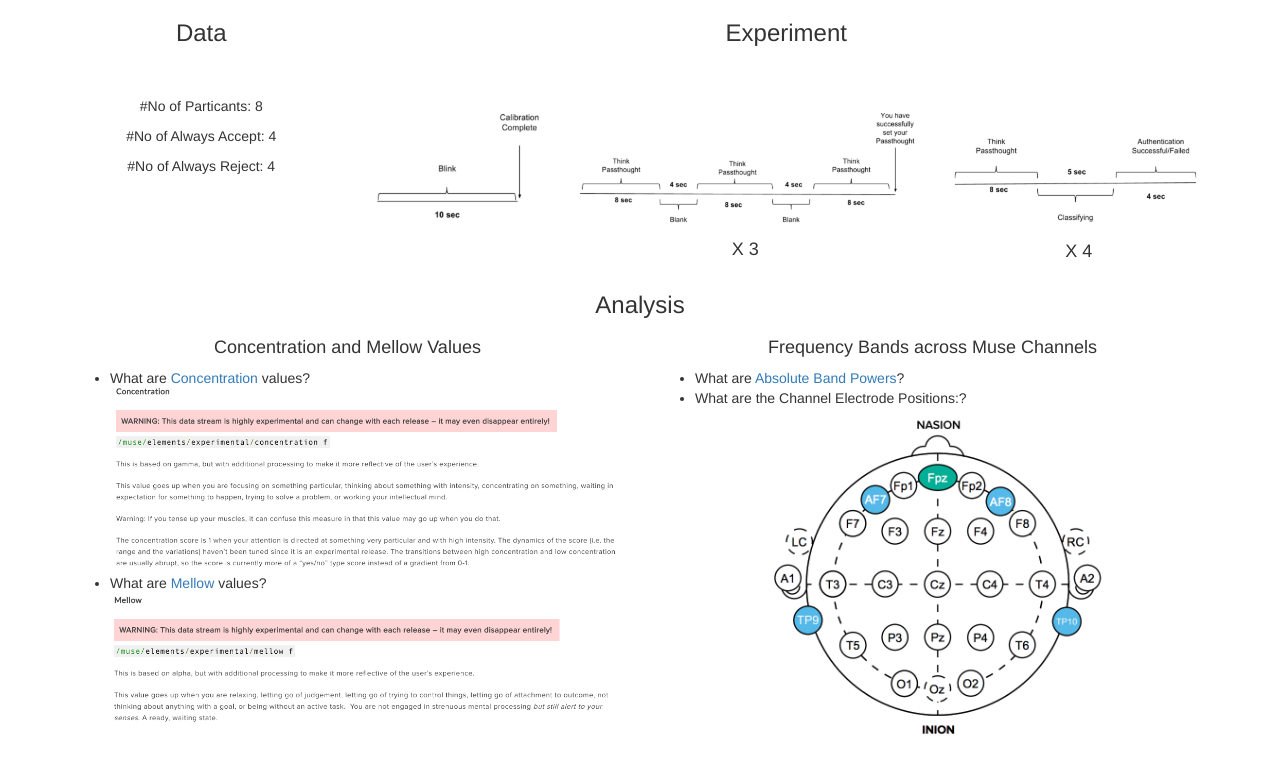
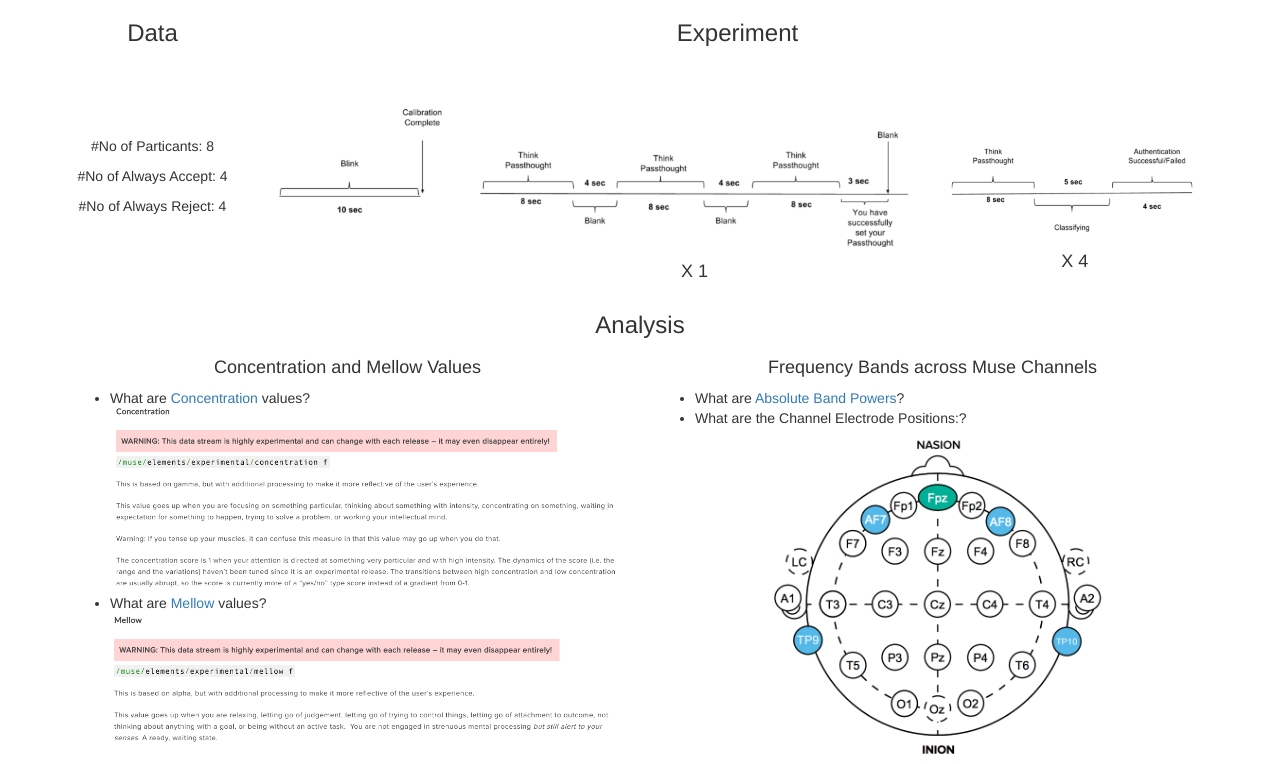
Before and after one commit to shresh02/mrt, a Django app: a page that uses experiments/templates/dashboard.html in a window 1280 px wide. Shown: the top 764 px of the page. Run offline with Django 3.2, Linux system fonts and the light colour scheme; some libraries are stand-ins or nearby versions.

```diff
--- a/experiments/templates/dashboard.html
+++ b/experiments/templates/dashboard.html
@@ -10,20 +10,20 @@
 <section>
 <div class="container text-center">
 	<div class="row">
-		<div class="col-md-3"><h3>Data</h3></div>
-		<div class="col-md-9"><h3>Experiment</h3></div>
+		<div class="col-md-2"><h3>Data</h3></div>
+		<div class="col-md-10"><h3>Experiment</h3></div>
 	</div>
 	<div id="experiment" class="row">
-		<div id="data" class="col-md-3">
+		<div id="data" class="col-md-2">
 			<br></br>
-
+			<br></br>
 			<p>#No of Particants: 8 </p>
 			<p>#No of Always Accept: 4</p>
 			<p>#No of Always Reject: 4</p>
 		</div>
-		<div class="col-md-3" style="margin-top:40px;width:18%;"><img src="/static/mrt/assets/images/calibrate.png"></div>
-		<div class="col-md-3" style="margin-top:50px;width:32%;"><img src="/static/mrt/assets/images/passthought.png"><h4>X 3</h4></div>
-		<div class="col-md-3" style="margin-top:70px;width:25%;"><img src="/static/mrt/assets/images/auth.png"><h4>X 4</h4></div>
+		<div class="col-md-3" style="margin-top:35px;width:18%;"><img src="/static/mrt/assets/images/calibrate.png"></div>
+		<div class="col-md-4" style="margin-top:70px;width:40%;"><img src="/static/mrt/assets/images/passthought.png"><h4>X 1</h4></div>
+		<div class="col-md-3" style="margin-top:80px;width:25%;"><img src="/static/mrt/assets/images/auth.png"><h4>X 4</h4></div>
 	</div>
 	<div id="analysis_heading" class="row"> <h3>Analysis</h3></div>
 	<div id="analysis_exp" class="row">
```
Also changed, not shown: static/mrt/assets/images/passthought.png, 1 other file.
